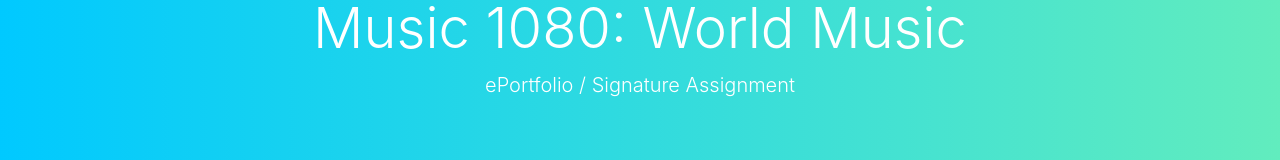
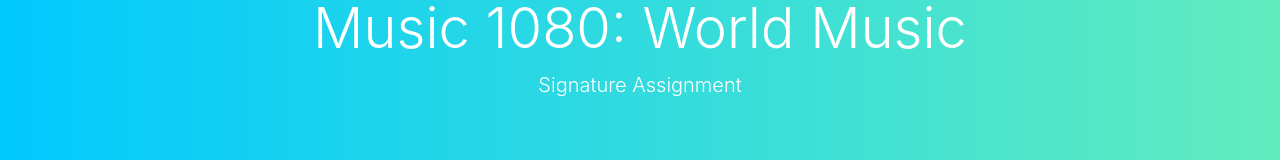
Before and after one commit to JINJ95/JJ-Portfolio, a React (Create React App) app: page /music in a window 1280 px wide. Shown: the part 149-309 px from the top of the page. Built offline with nearby package versions, Linux system fonts and the light colour scheme.

Commit message:
hit save

```diff
--- a/src/pages/signatureAssignments/MUSIC/musicalCulture.jsx
+++ b/src/pages/signatureAssignments/MUSIC/musicalCulture.jsx
@@ -6,7 +6,7 @@ import Jumbotron from '../../../components/Jumbotron'
 function Music() {
     return (
         <div className="container">
-        <Jumbotron title="Music 1080: World Music" subtitle="ePortfolio / Signature Assignment" />
+        <Jumbotron title="Music 1080: World Music" subtitle="Signature Assignment" />
         <Jumbotron title="ePortfolio Signature Assignment Overview" subtitle="Salt Lake Community College Requirements:" />
         <div class="media">
             <iframe title="Comm" src={worldMusic} width="100%" height="800" style={{ border: "none" }} />
```
